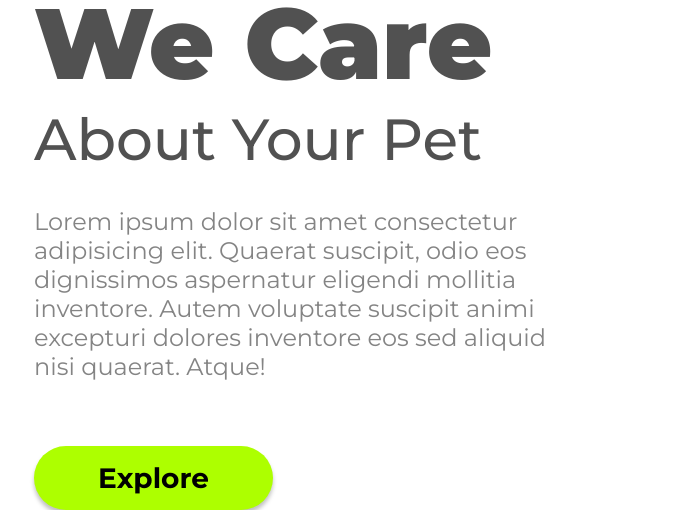
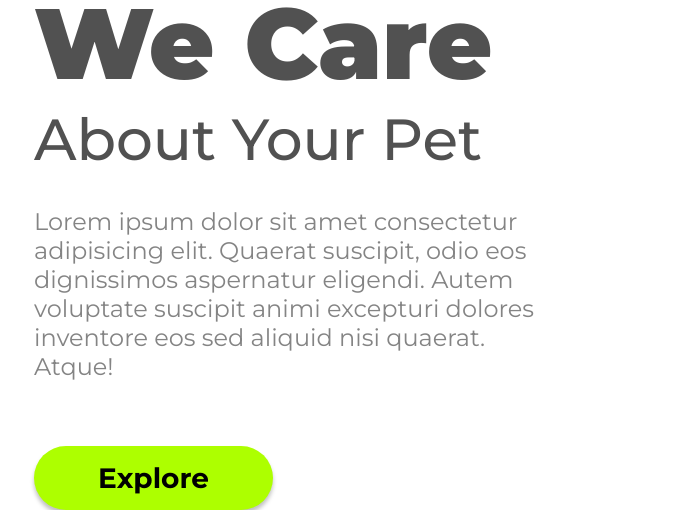
Before and after one commit to Fabio-Marques1989/Primeiro-projeto-css, a plain HTML site: page index.html in a window 1280 px wide. Shown: the part 751-1261 px from the top of the page, without its empty margins (52-749 px from the left). Drawn offline with Linux system fonts and the light colour scheme.

Commit message:
Alteração do paragrafo principal

```diff
--- a/index.html
+++ b/index.html
@@ -30,7 +30,7 @@
             <h1>We Care</h1>
             <h2>About Your Pet</h2>
             <p>Lorem ipsum dolor sit amet consectetur adipisicing elit. Quaerat suscipit, odio eos dignissimos
-                aspernatur eligendi mollitia inventore. Autem voluptate suscipit animi excepturi dolores inventore eos
+                aspernatur eligendi. Autem voluptate suscipit animi excepturi dolores inventore eos
                 sed aliquid nisi quaerat. Atque!</p>
             <button class="botton-main">Explore</button>
         </section>
```
